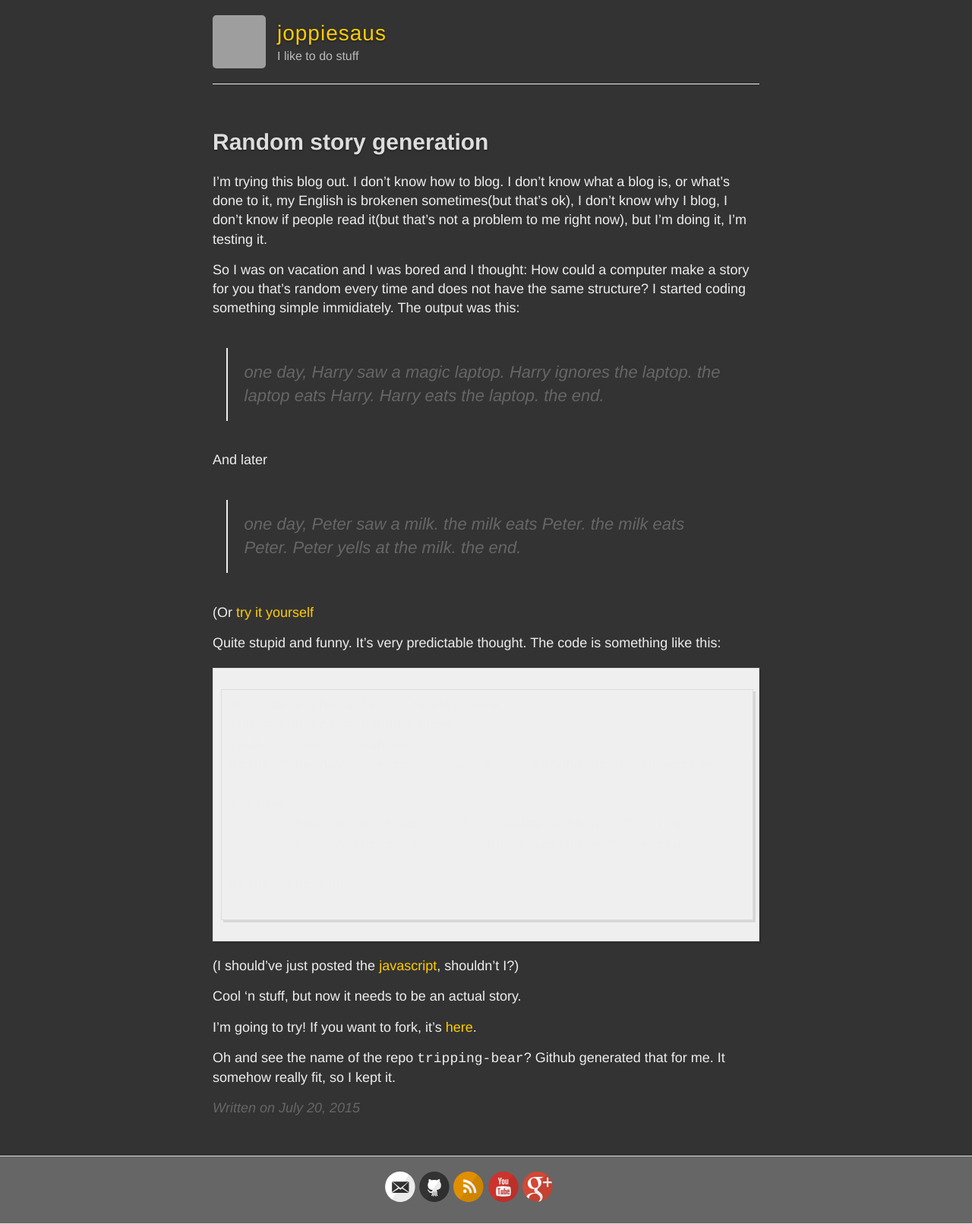
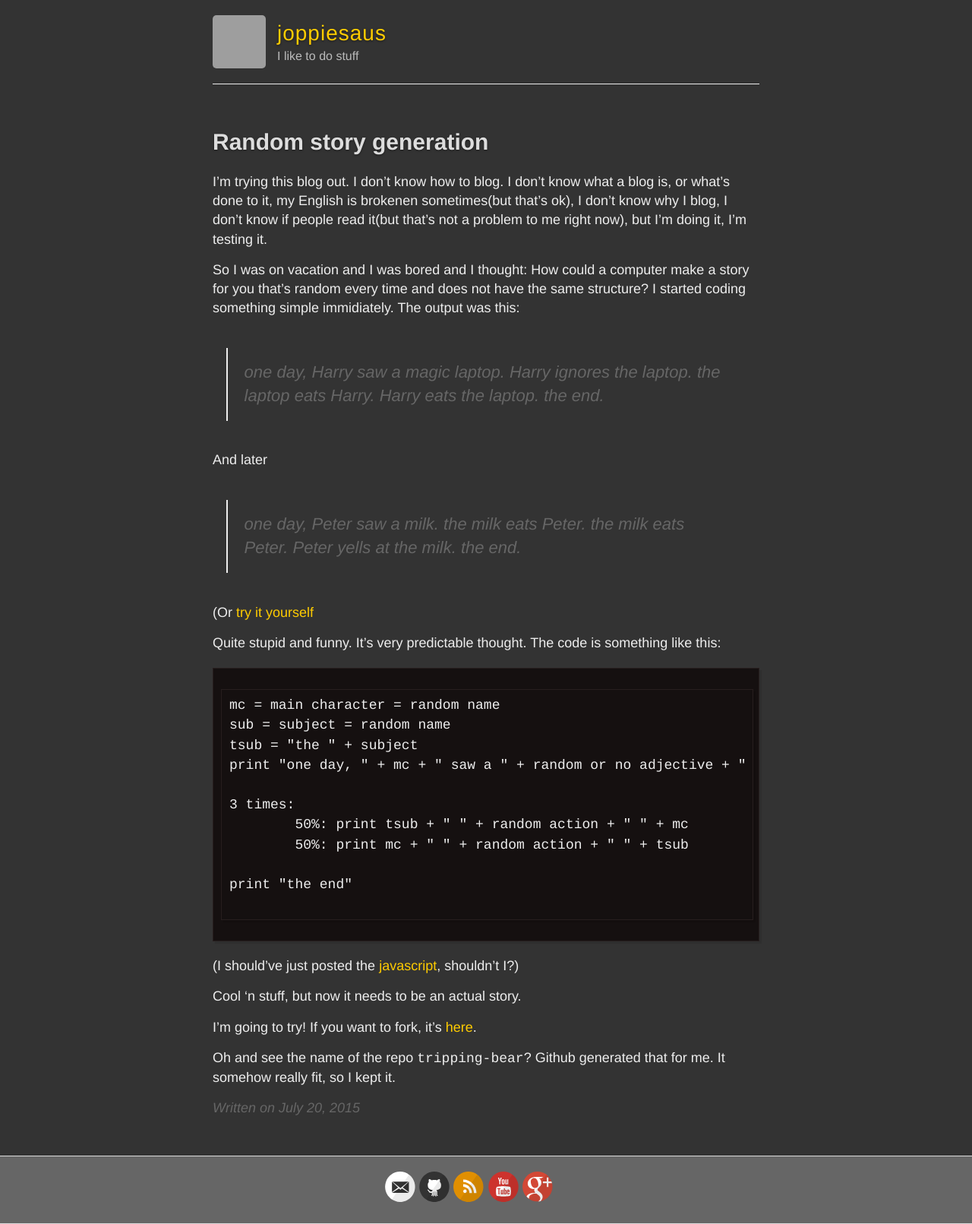
Before and after one commit to joppiesaus/joppiesaus.github.io, a Jekyll site: the page built from _posts/2015-7-20-2015-07-20.md, in a window 1280 px wide. Shown: the whole page at 76% size. Built offline with Jekyll 4.4.1, drawn with Linux system fonts in a browser that asks for light colours; Markdown is read by kramdown in place of the engine named in the settings; comment, search, counter and statistics services are not loaded; grey boxes are pictures that could not be loaded.

Commit message:
Code element fix

```diff
--- a/_sass/_highlights.scss
+++ b/_sass/_highlights.scss
@@ -1,8 +1,8 @@
 
 .highlight {
-  background-color: #efefef;
+  background-color: #151010;
   padding: 7px 7px 7px 10px;
-  border: 1px solid #ddd;
+  border: 1px solid #271E1E;
   -moz-box-shadow: 3px 3px rgba(0,0,0,0.1);
   -webkit-box-shadow: 3px 3px rgba(0,0,0,0.1);
   box-shadow: 3px 3px rgba(0,0,0,0.1);
```
